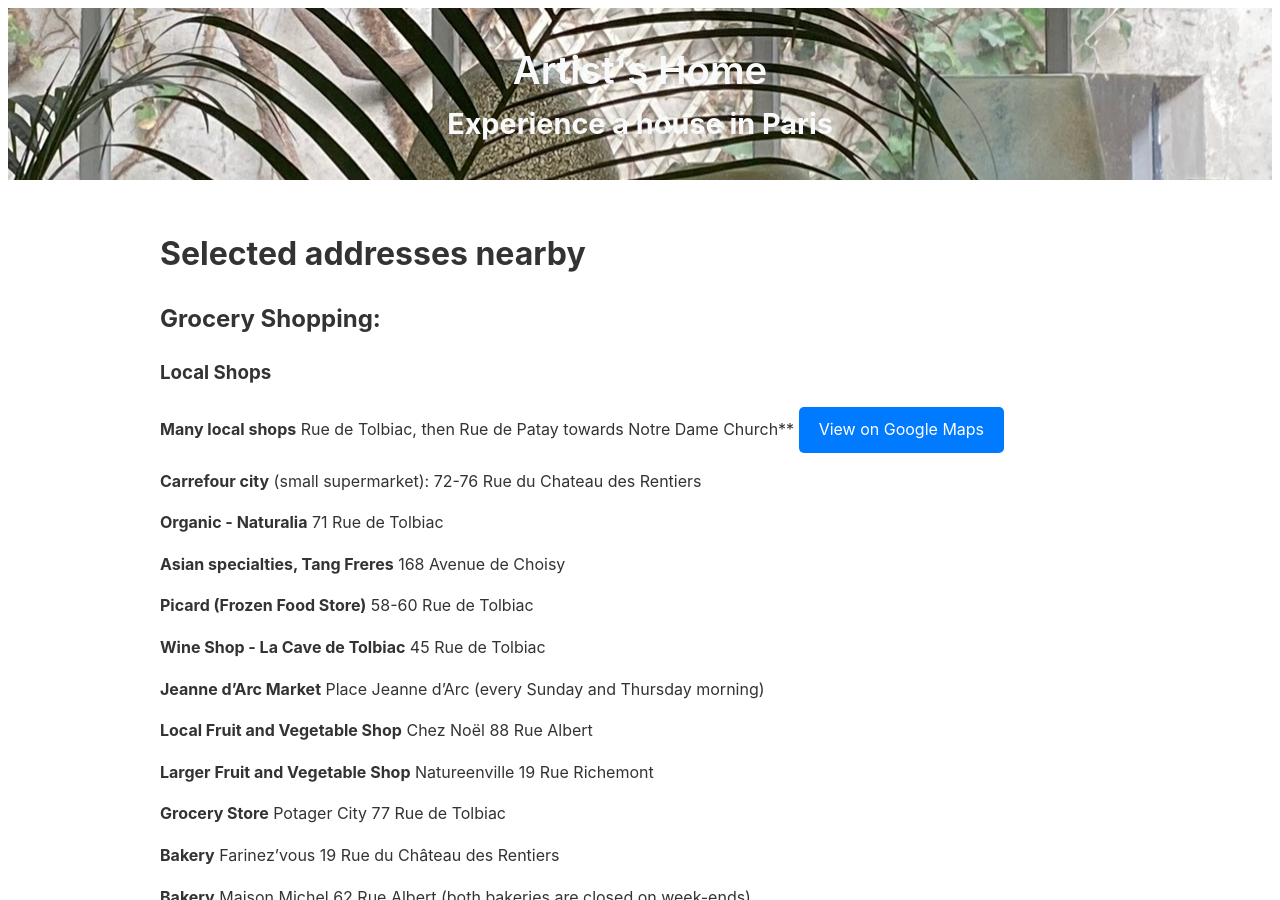
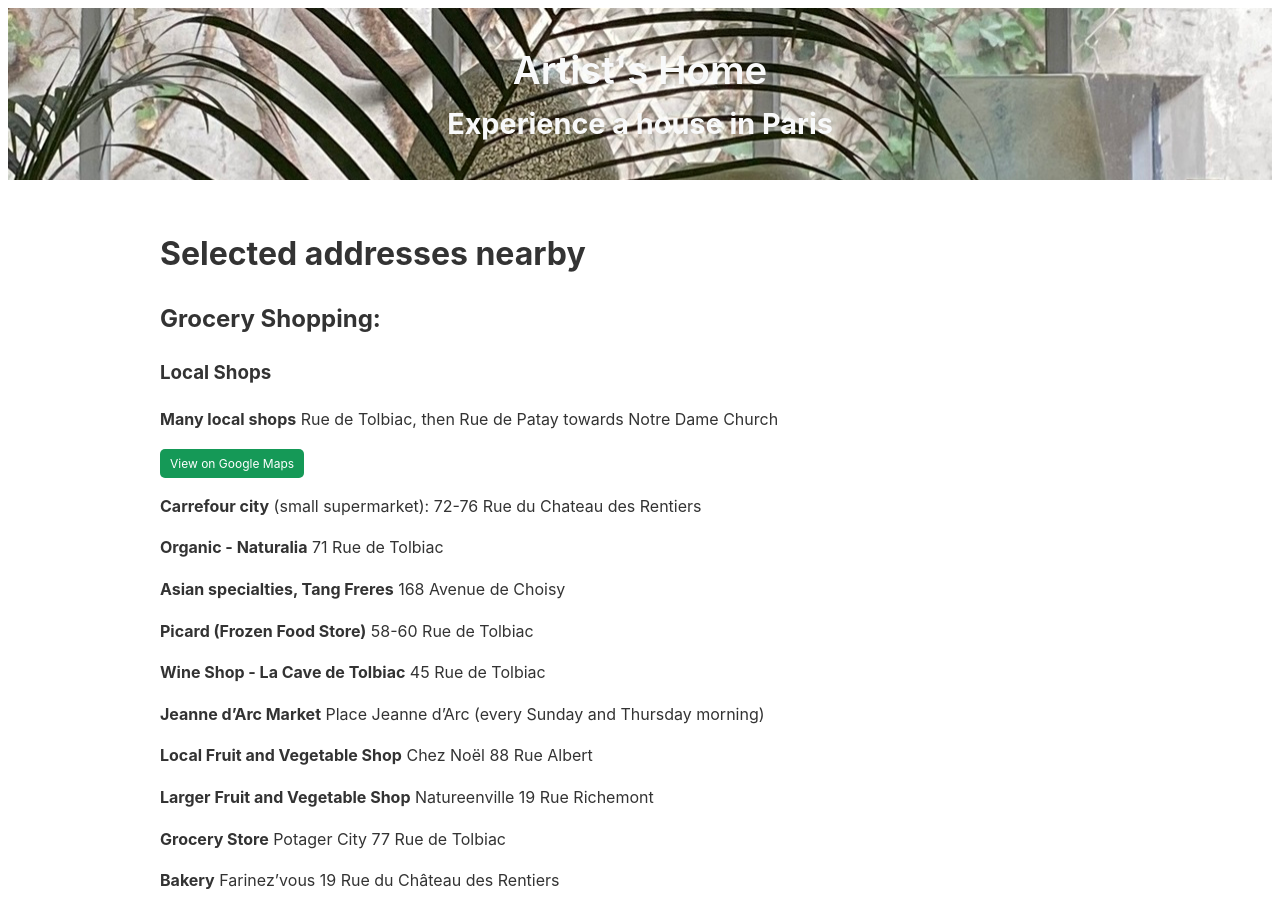
Before and after one commit to PhilAlain/tac, a Jekyll site: the page built from addresses.md, in a window 1280 px wide and 900 px high. Built offline with Jekyll 4.4.1, drawn with Linux system fonts in a browser that asks for light colours; our own code applies the rules of GitHub Pages for plain Markdown files; some of the changed lines change nothing that is shown.

Commit message:
Update addresses.md

```diff
--- a/addresses.md
+++ b/addresses.md
@@ -1,8 +1,9 @@
 # Selected addresses nearby
 ## Grocery Shopping:
 ### Local Shops ###
-**Many local shops** Rue de Tolbiac, then Rue de Patay towards Notre Dame Church**
-<a href="https://maps.app.goo.gl/59MngQN7t3Cmtd9z5" style="display:inline-block; padding:10px 20px; font-size:16px; color:#fff; background-color:#007BFF; text-align:center; text-decoration:none; border-radius:5px;">
+**Many local shops** Rue de Tolbiac, then Rue de Patay towards Notre Dame Church
+
+<a href="https://maps.app.goo.gl/59MngQN7t3Cmtd9z5" style="display:inline-block; padding:5px 10px; font-size:12px; color:#fff; background-color:#159957; text-align:center; text-decoration:none; border-radius:5px;">
     View on Google Maps
 </a>
 
```
